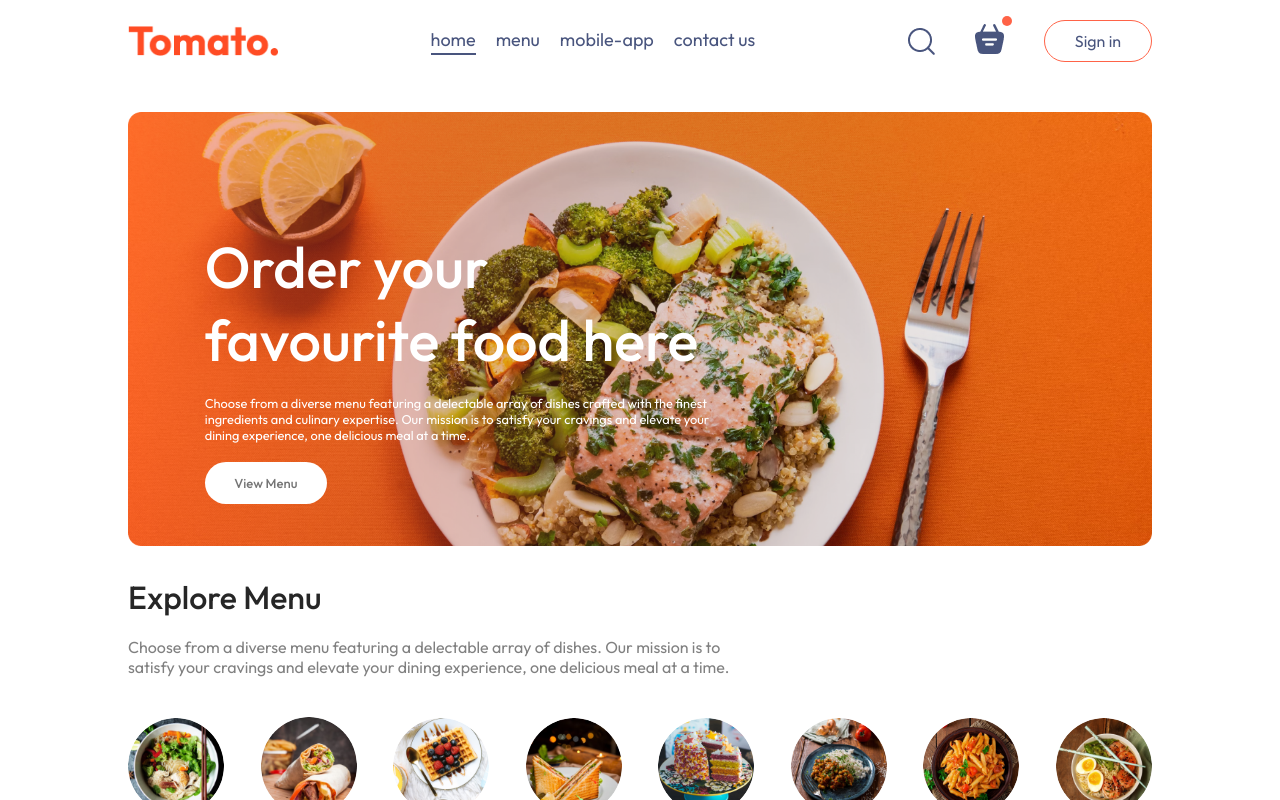
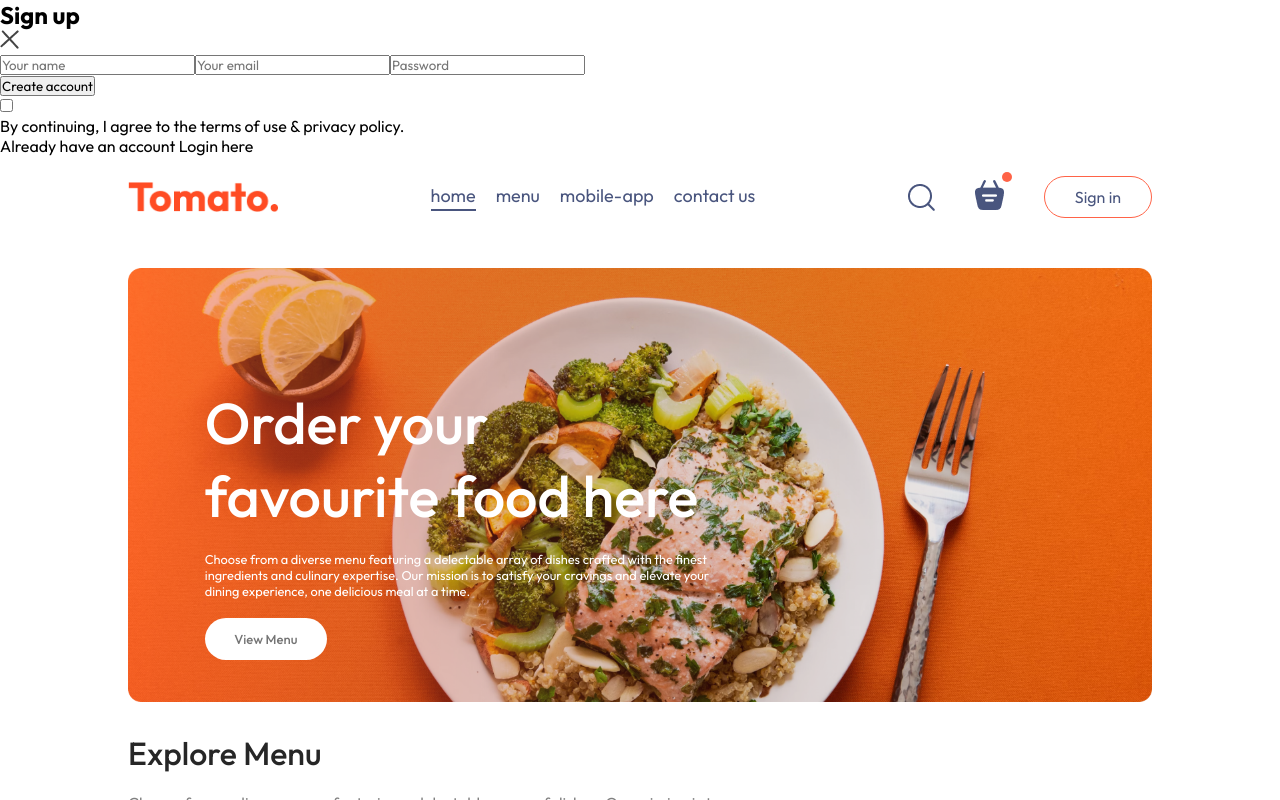
Before and after one commit to khaibtros/code-tracking, a React (Vite) app in the folder frontend/: page / in a window 1280 px wide. Both pictures are taken after a click on the button "Sign in". Shown: the top 800 px of the page. Built offline with nearby package versions, Linux system fonts and the light colour scheme.

Commit message:
Add functionality for Sign up button (Sign up or Login)

```diff
--- a/frontend/src/App.jsx
+++ b/frontend/src/App.jsx
@@ -1,16 +1,21 @@
-import React from 'react'
+import React, { useState } from 'react'
 import Navbar from './components/Navbar/Navbar'
 import { Routes, Route } from 'react-router-dom'
 import Home from './pages/Home/Home'
 import Cart from './pages/Cart/Cart'
 import PlaceOrder from './pages/PlaceOrder/PlaceOrder'
 import Footer from './components/Footer/Footer'
+import LoginPopup from './components/LoginPopup/LoginPopup'
 
 const App = () => {
+
+  const [showLogin,setShowLogin] = useState(false);
+
   return (
     <>
+    {showLogin?<LoginPopup setShowLogin={setShowLogin}/>:<></>}
       <div className='app'>
-        <Navbar />
+        <Navbar setShowLogin={setShowLogin}/>
         <Routes>
           <Route path='/' element={<Home />} />
           <Route path='/cart' element={<Cart />} />
--- /dev/null
+++ b/frontend/src/components/LoginPopup/LoginPopup.jsx
@@ -0,0 +1,35 @@
+import React, { useState } from 'react'
+import './LoginPopup.css'
+import { assets } from '../../assets/frontend_assets/assets';
+
+const LoginPopup = ({setShowLogin}) => {
+
+    const [currState,setCurrState] = useState('Sign up');
+
+  return (
+    <div className='login-popup'>
+        <form className="login-popup-container">
+            <div className="login-popup-title">
+                <h2>{currState}</h2>
+                <img onClick={()=>setShowLogin(false)} src={assets.cross_icon} alt="" />
+            </div>
+            <div className="login-popup-inputs">
+                {currState==="Login"?<></>:<input type="text" placeholder='Your name' required />}
+                <input type="email" placeholder='Your email' required />
+                <input type="password" placeholder='Password' required />
+            </div>
+            <button>{currState==="Sign up"?"Create account":"Login"}</button>
+            <div className="login-popup-condition">
+                <input type="checkbox" required />
+                <p>By continuing, I agree to the terms of use & privacy policy.</p>
+            </div>
+            {currState==="Login"
+              ? <p>Create a new account? <span onClick={()=>setCurrState("Sign up")}>Click here</span></p>
+              : <p>Already have an account <span onClick={()=>setCurrState("Login")}>Login here</span></p>
+            }
+        </form>
+    </div>
+  )
+}
+
+export default LoginPopup
--- a/frontend/src/components/Navbar/Navbar.jsx
+++ b/frontend/src/components/Navbar/Navbar.jsx
@@ -4,7 +4,7 @@
 import { useState } from 'react'
 import { Link } from 'react-router-dom'
 
-const Navbar = () => {
+const Navbar = ({setShowLogin}) => {
 
     const [menu, setMenu] = useState("home");
 
@@ -23,7 +23,7 @@
                 <img src={assets.basket_icon} alt="" />
                 <div className="dot"></div>
             </div>
-            <button>Sign in</button>
+            <button onClick={()=>{setShowLogin(true)}}>Sign in</button>
         </div>
     </div>
   )
```
Also changed, not shown: frontend/src/components/LoginPopup/LoginPopup.css (added).
